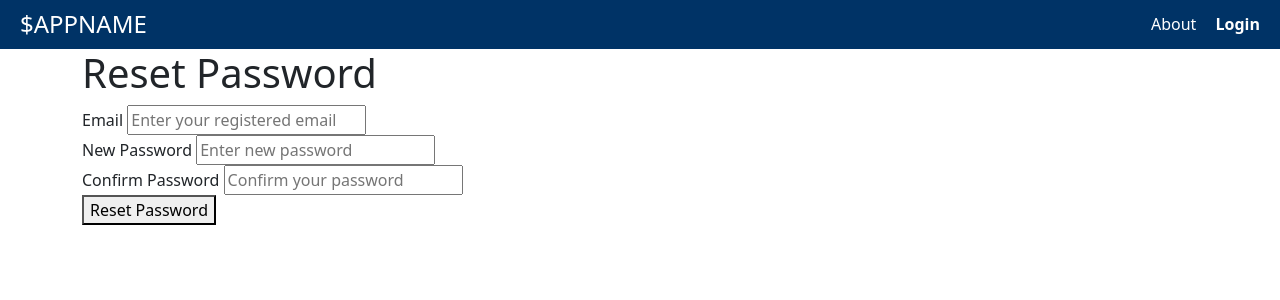
After one commit to afrozetk/To-do-App, a Django app: page /forgot_password/ in a window 1280 px wide. The commit adds this page. Shown: the top 300 px of the page. Run offline with Django 5.2, Linux system fonts and the light colour scheme.

Commit message:
Added forgot password link and page
Added new forgot_password css and html files, updated base.html, updated index.css, updated login.html, added to urls.py, adjusted views.py and settings.py

```diff
--- a/todo_app/static/index.css
+++ b/todo_app/static/index.css
@@ -30,6 +30,7 @@ body {
 
 .nav-links .login-button {
     font-weight: bold;
+    align-items: end;
 }
 
 /* Main Content Styling */
--- a/todo_app/templates/base.html
+++ b/todo_app/templates/base.html
@@ -31,6 +31,16 @@
             </div>
         </header>
 
+        {% if messages %}
+<div class="messages">
+    {% for message in messages %}
+    <div class="alert {{ message.tags }}">
+        {{ message }}
+    </div>
+    {% endfor %}
+</div>
+{% endif %}
+
         <div class="container">{% block content %}{% endblock content %}</div>
     </body>
 </html>
--- /dev/null
+++ b/todo_app/templates/forgot_password.html
@@ -0,0 +1,41 @@
+{%extends "base.html"%}
+{%load static%}
+{%block content%}
+
+<link rel="stylesheet" href="{%static 'forgot_password.css'%}" type="text/css">
+
+<div class="forgot-password-container">
+    <h1>Reset Password</h1>
+    <form method="POST">
+        {% csrf_token %}
+        <div class="form-group">
+            <label for="email">Email</label>
+            <input
+                type="email"
+                id="email"
+                name="email"
+                placeholder="Enter your registered email"
+                required>
+        </div>
+        <div class="form-group">
+            <label for="new_password">New Password</label>
+            <input
+                type="password"
+                id="new_password"
+                name="new_password"
+                placeholder="Enter new password"
+                required>
+        </div>
+        <div class="form-group">
+            <label for="confirm_password">Confirm Password</label>
+            <input
+                type="password"
+                id="confirm_password"
+                name="confirm_password"
+                placeholder="Confirm your password"
+                required>
+        </div>
+        <button type="submit" class="submit-btn">Reset Password</button>
+    </form>
+</div>
+{% endblock content %}
--- a/todo_app/templates/login.html
+++ b/todo_app/templates/login.html
@@ -28,6 +28,9 @@
         </div>
         <button type="submit" class="submit-btn">Login</button>
     </form>
+    <div class="forgot-password">
+        <a href="{% url 'forgot_password' %}">Forgot Password?</a>
+    </div>
     {% if form.errors %}
         <div class="error-messages">
             <ul>
--- a/todo_app/urls.py
+++ b/todo_app/urls.py
@@ -4,5 +4,6 @@ from . import views
 urlpatterns = [
     path("", views.index, name="index"),
     path("about/", views.about, name="about"),
-    path("login/", views.login, name="login")
+    path("login/", views.login, name="login"),
+    path("forgot_password/", views.forgot_password, name="forgot_password")
 ]
--- a/todo_app/views.py
+++ b/todo_app/views.py
@@ -2,6 +2,7 @@ from django.shortcuts import render, redirect
 from django.http import HttpRequest, HttpResponse
 from django.contrib.auth import authenticate, login
 from .forms import LoginForm
+from django.contrib import messages
 
 # Define views here:
 
@@ -32,3 +33,8 @@ def login_view(request):
         form = LoginForm()
 
     return render(request, 'login.html', {'form': form})
+
+def forgot_password(request):
+    if request.method == "POST":
+        return render(request, 'forgot_password.html', {'email': request.POST['email']})
+    return render(request, 'forgot_password.html')
--- a/todo_project/settings.py
+++ b/todo_project/settings.py
@@ -56,7 +56,7 @@ ROOT_URLCONF = 'todo_project.urls'
 TEMPLATES = [
     {
         'BACKEND': 'django.template.backends.django.DjangoTemplates',
-        'DIRS': [],
+        'DIRS': [BASE_DIR / 'todo_app/templates'],
         'APP_DIRS': True,
         'OPTIONS': {
             'context_processors': [
@@ -118,8 +118,6 @@ USE_TZ = True
 # https://docs.djangoproject.com/en/5.1/howto/static-files/
 
 STATIC_URL = 'static/'
-STATICFILES_DIRS = [BASE_DIR / "static"]
-
 
 # Default primary key field type
 # https://docs.djangoproject.com/en/5.1/ref/settings/#default-auto-field
```
Also changed, not shown: todo_app/static/forgot_password.css (added, +75 -0 lines).
